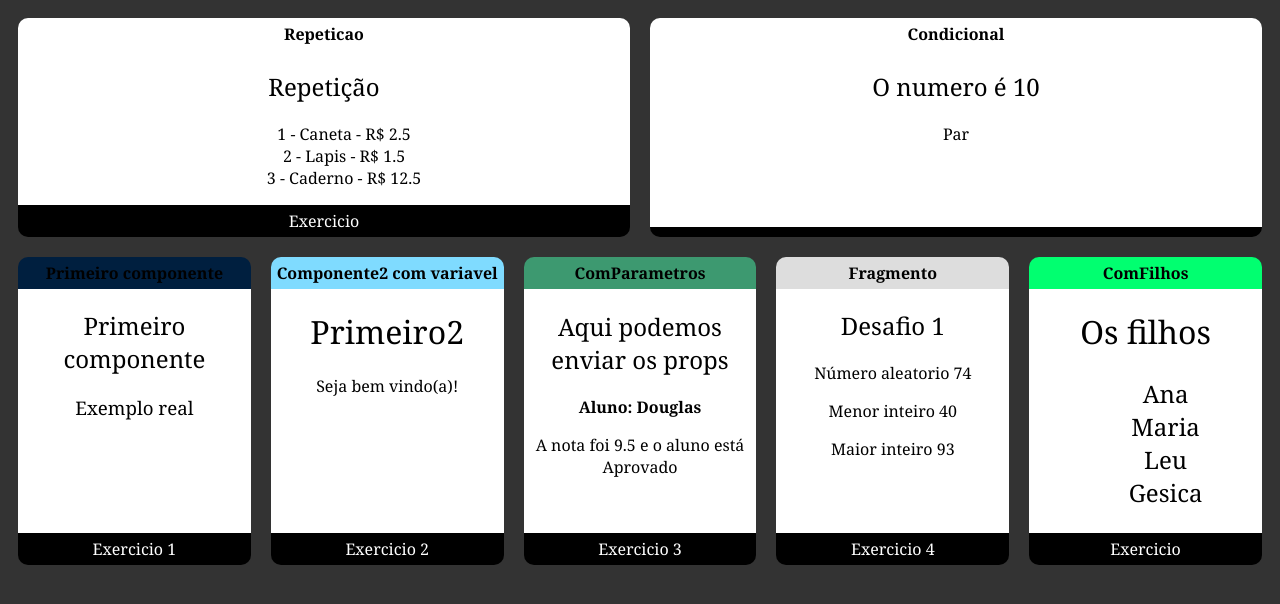
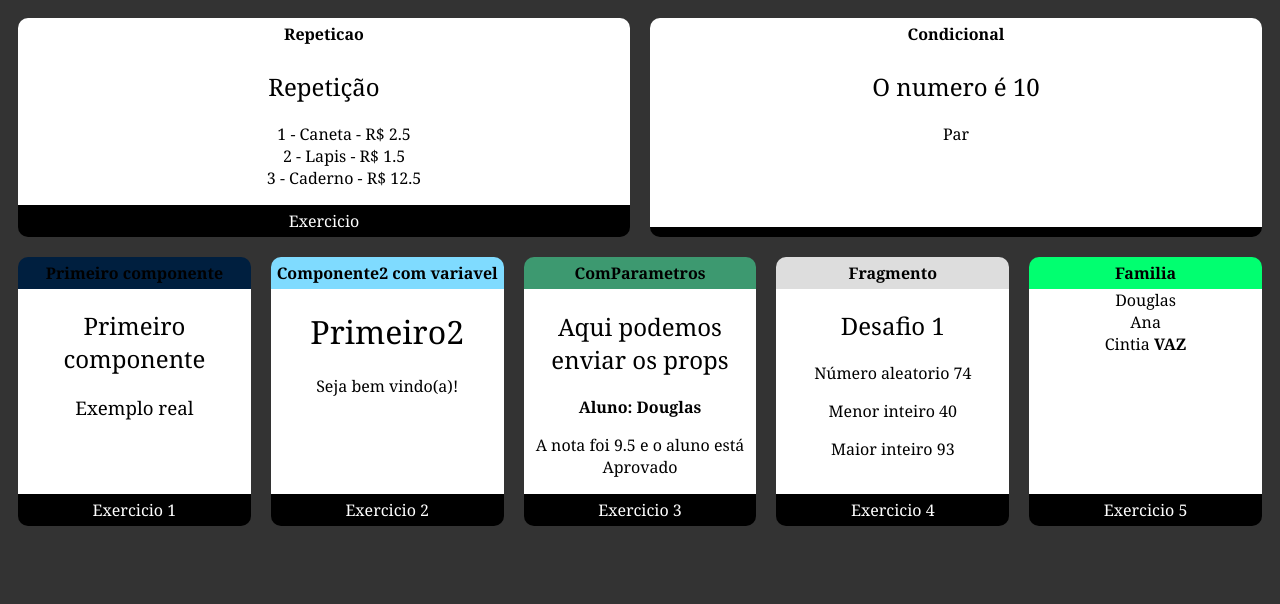
Before and after one commit to capudougmor/EstudosDeReact, a React (Create React App) app in the folder fundamentos-react/: page / in a window 1280 px wide. Shown: the top 604 px of the page. Built offline with nearby package versions, Linux system fonts and the light colour scheme.

Commit message:
Component Familia em fundamentos-react

```diff
--- a/fundamentos-react/src/App.jsx
+++ b/fundamentos-react/src/App.jsx
@@ -3,7 +3,8 @@ import React from 'react'
 import Primeiro from './components/primeiro'
 import Primeiro2 from './components/basicos/Primeiro'
 import ComParametros from './components/ComParametros'
-import ComFilhos from './components/ComFilhos'
+import Familia from './components/Familia'
+import FamiliaMembro from './components/FamiliaMembro'
 import Card from './components/layout/card'
 import Repeticao from './components/Repeticao'
 import Condicional from './components/Condicional'
@@ -25,6 +26,7 @@ export default props => (
     >
       <Primeiro2 />
     </Card>
+
     <Card
       title='ComParametros'
       footer='Exercicio 3'
@@ -37,22 +39,23 @@ export default props => (
         nota={9.5}
       />
     </Card>
+
     <Card title='Fragmento' footer='Exercicio 4' color='#DDDDDD'>
       <Fragmento num1={40} num2={93} />
     </Card>
-    <Card title='ComFilhos' footer='Exercicio ' color='#01FF70'>
-      <ComFilhos>
-        <ul>
-          <li>Ana</li>
-          <li>Maria</li>
-          <li>Leu</li>
-          <li>Gesica</li>
-        </ul>
-      </ComFilhos>
+
+    <Card title='Familia' footer='Exercicio 5' color='#01FF70'>
+      <Familia sobrenome='Mendes' >
+        <FamiliaMembro name='Douglas'{...props} />
+        <FamiliaMembro name='Ana'{...props} />
+        <FamiliaMembro name='Cintia' sobrenome='VAZ' />
+      </Familia>
     </Card>
+
     <Card title='Repeticao' footer='Exercicio '>
       <Repeticao />
     </Card>
+
     <Card title='Condicional '>
       <Condicional numero={10} />
     </Card>
--- a/fundamentos-react/src/components/ComFilhos.jsx
+++ /dev/null
@@ -1,7 +0,0 @@
-import React from 'react'
-
-export default (props) =>
-    <>
-      <h1>Os filhos</h1>
-      <h2>{props.children}</h2>
-    </>
--- /dev/null
+++ b/fundamentos-react/src/components/Familia.jsx
@@ -0,0 +1,10 @@
+import React from 'react'
+
+
+export default (props) => {
+  return (
+    <>
+      {props.children}
+    </>
+  )
+}
--- /dev/null
+++ b/fundamentos-react/src/components/FamiliaMembro.jsx
@@ -0,0 +1,11 @@
+import React from 'react'
+
+export default (props) =>
+    <>
+      <div>{props.name} <strong>{props.sobrenome}</strong></div>
+
+
+
+      {/* <h1>Os filhos</h1>
+      <h2>{props.children}</h2> */}
+    </>
```
